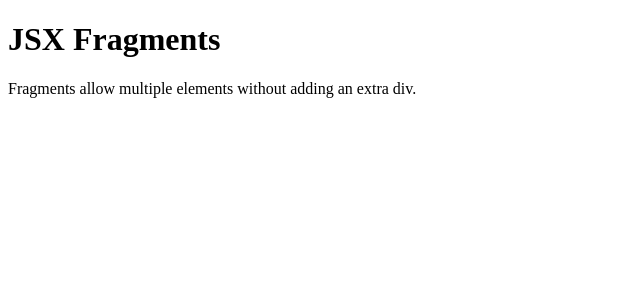
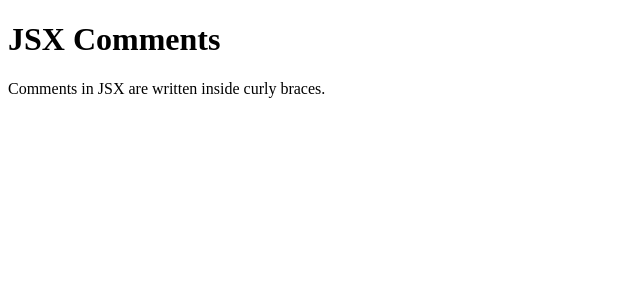
Before and after one commit to abdullahshabir31/React-Learning, a React (Vite) app: page / in a window 1280 px wide. Shown: the top 300 px of the page, without its empty margins (0-640 px from the left). Built offline with nearby package versions, Linux system fonts and the light colour scheme.

Commit message:
Add JSX comments example

```diff
--- /dev/null
+++ b/src/02-JSX/05-jsx-comments.jsx
@@ -0,0 +1,13 @@
+function JSXComments() {
+  return (
+    <div>
+      {/* This is a JSX comment */}
+
+      <h1>JSX Comments</h1>
+
+      <p>Comments in JSX are written inside curly braces.</p>
+    </div>
+  );
+}
+
+export default JSXComments;
--- a/src/App.jsx
+++ b/src/App.jsx
@@ -1,7 +1,7 @@
-import JSXFragments from "./02-JSX/04-jsx-fragments";
+import JSXComments from "./02-JSX/05-jsx-comments";
 
 function App() {
-  return <JSXFragments />;
+  return <JSXComments />;
 }
 
 export default App;
```
